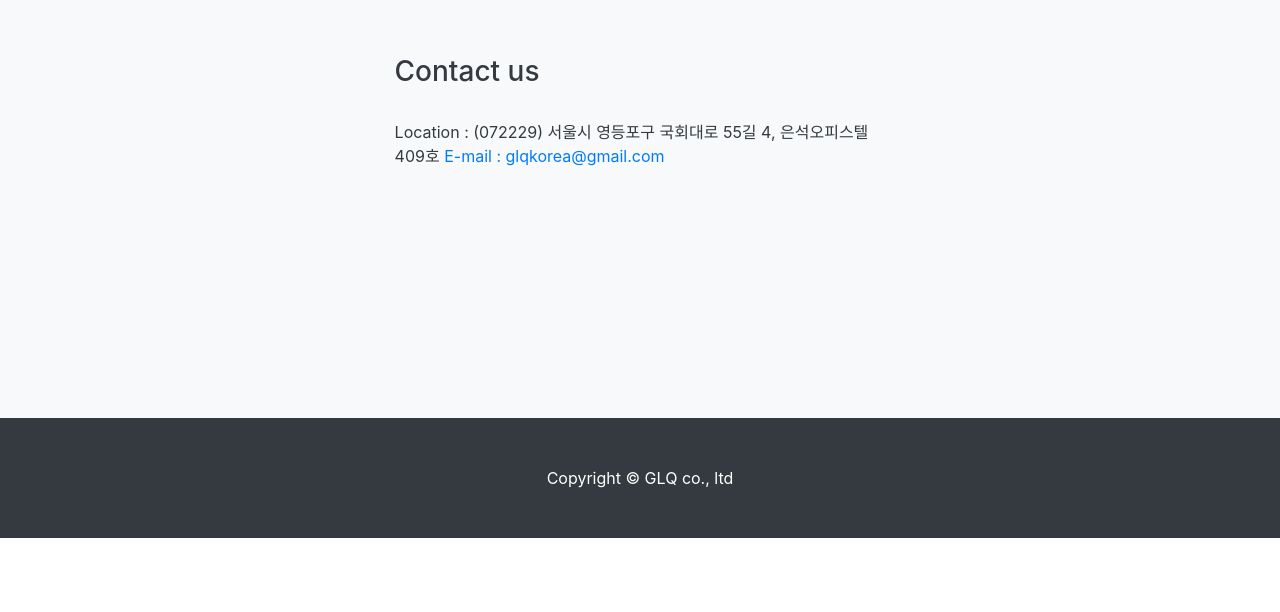
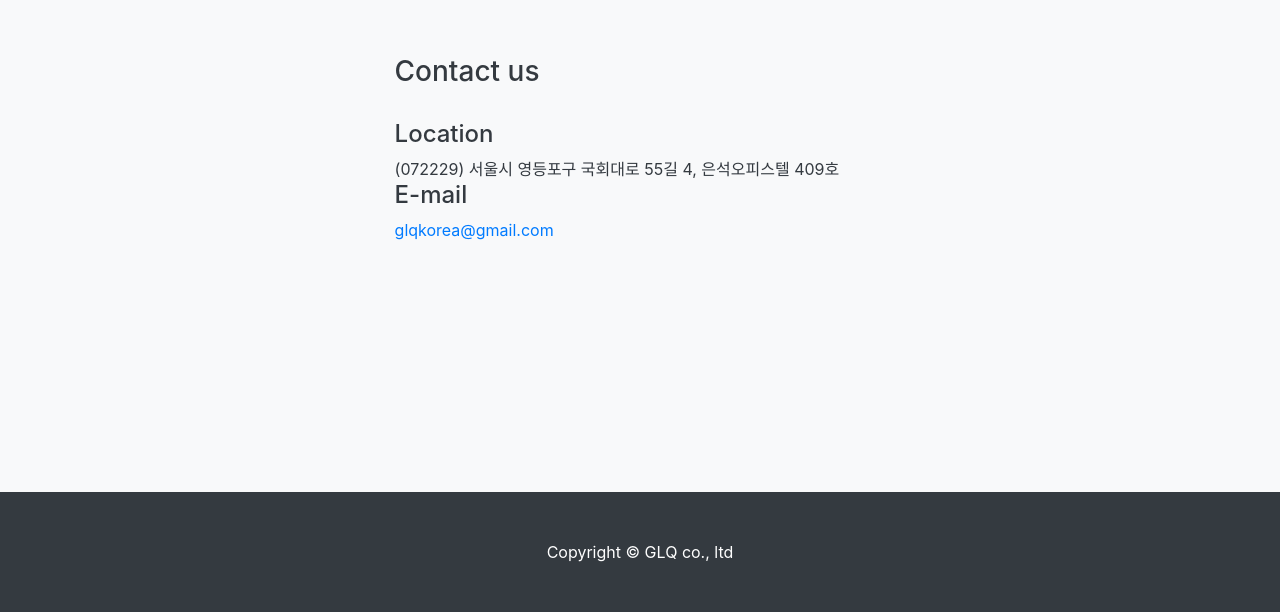
Before and after one commit to GLQKOREA/glqkorea.github.io, a website with bundled scripts: page index.html in a window 1280 px wide. Shown: the part 2485-3097 px from the top of the page. Before the commit the page ends 3023 px from the top, so only its background shows below. Built offline with nearby package versions, Linux system fonts and the light colour scheme.

Commit message:
Update index.html

```diff
--- a/index.html
+++ b/index.html
@@ -127,8 +127,11 @@
           <h3>Contact us</h3>
           <!-- <p class="lead">  </p> -->
              <br>
-             Location : (072229) 서울시 영등포구 국회대로 55길 4, 은석오피스텔 409호
-             <a href="mailto: jaesoo.lee@glqkorea.com"> E-mail : glqkorea@gmail.com
+             <h4> Location </h4>
+             (072229) 서울시 영등포구 국회대로 55길 4, 은석오피스텔 409호
+             <br>
+             <h4> E-mail </h4>
+             <a href="mailto: jaesoo.lee@glqkorea.com"> glqkorea@gmail.com
              <br>
 
         </div>
```
